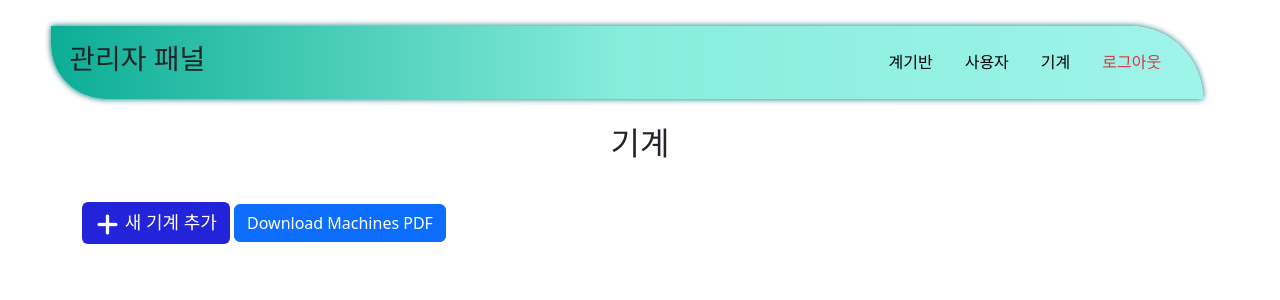
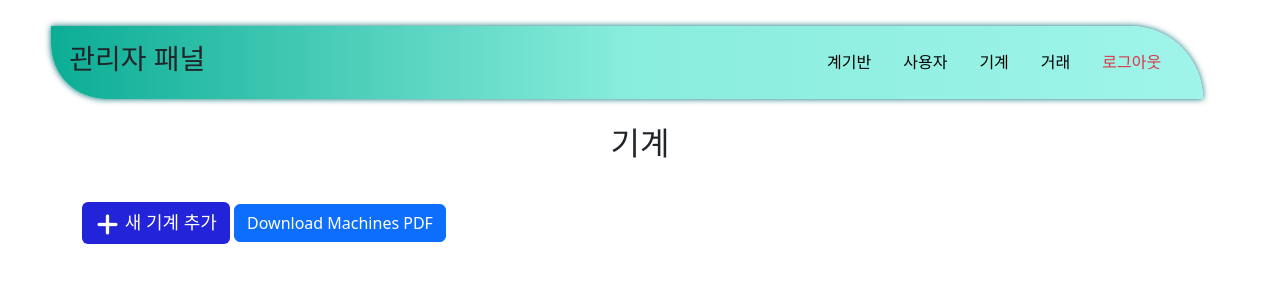
Before and after one commit to praneswara/polygreen, a Flask app: template templates/admin/machines.html in a window 1280 px wide. Shown: the top 300 px of the page. Run offline with Flask 3, Linux system fonts and the light colour scheme; the template is opened without the code that fills it, so the values that code supplies are empty; some libraries are stand-ins or nearby versions.

Commit message:
Update base.html

```diff
--- a/templates/admin/base.html
+++ b/templates/admin/base.html
@@ -109,6 +109,7 @@
         <li class="nav-item"><a class="nav-link" href="{{ url_for('admin_dashboard') }}">계기반</a></li>
         <li class="nav-item"><a class="nav-link" href="{{ url_for('admin_users') }}">사용자</a></li>
         <li class="nav-item"><a class="nav-link" href="{{ url_for('admin_machines') }}">기계</a></li>
+        <li class="nav-item"><a class="nav-link" href="/admin/transactions">거래</a></li>
         <li class="nav-item"><a class="nav-link text-danger" href="{{ url_for('admin_login') }}">로그아웃</a></li>
 
       </ul>
```
